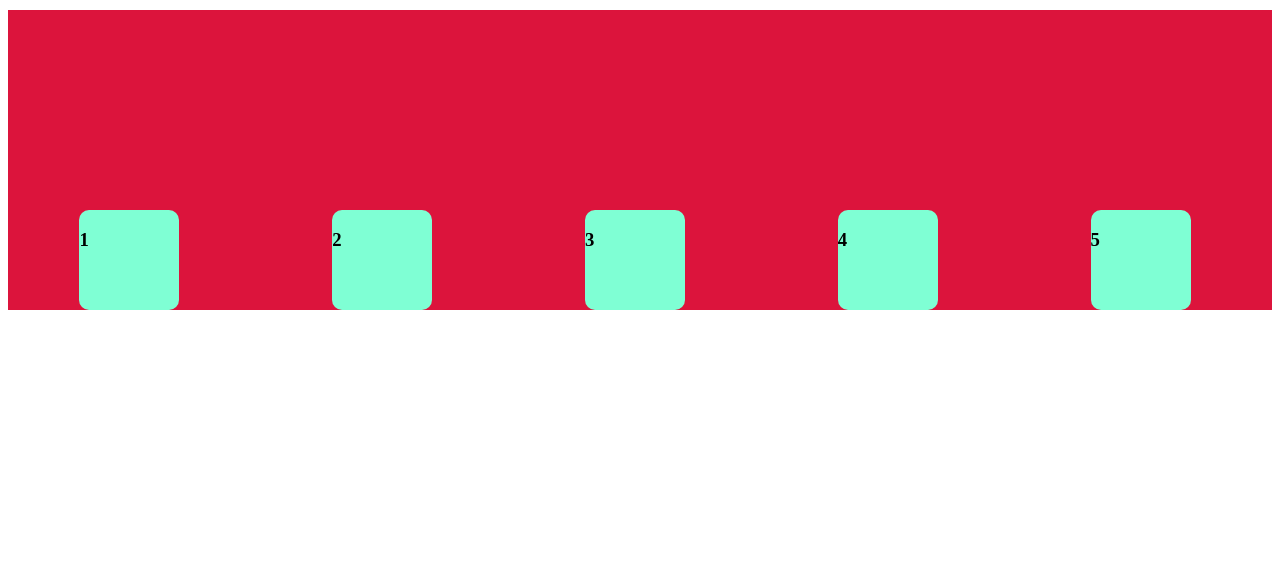
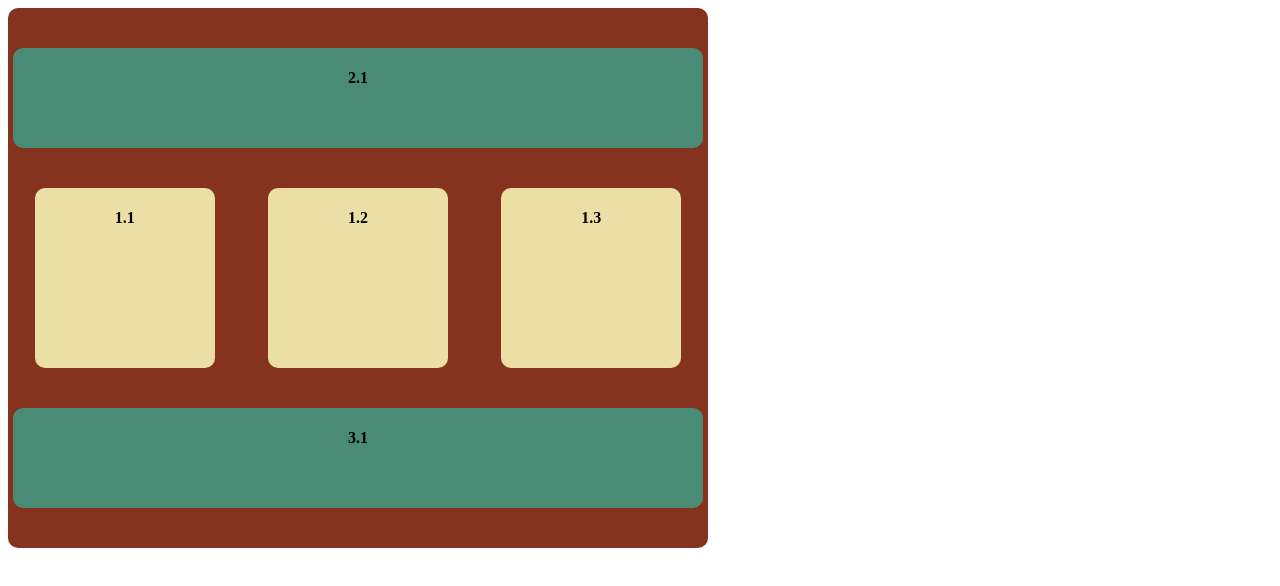
Before and after one commit to AlejandroCorralesChalarca/repo-remoto, a plain HTML site: page maquetacion/index.html in a window 1280 px wide. Drawn offline with Linux system fonts and the light colour scheme.

Commit message:
Complete mi trabajo de web con la imagen del grupo 1, le quite el wrap para que la imagen no se vea modificada por las dimensiones del monitor del profesor, e intente que tuviera el mayor sentido posible en apariencia con la imagen proporsionada. 31-08-2025

```diff
--- a/maquetacion/index.html
+++ b/maquetacion/index.html
@@ -10,19 +10,35 @@
     <div class="container-general">
 
         <div class="container-hijo">
-            <h3>1</h3>
+
+            <div class="container-primo">
+                <h4>2.1</h4>
+            </div>
+
         </div>
+
         <div class="container-hijo">
-            <h3>2</h3>
+
+            <div class="container-nieto">
+                <h4>1.1</h4>
+            </div>
+
+            <div class="container-nieto">
+                <h4>1.2</h4>
+            </div>
+
+            <div class="container-nieto">
+                <h4>1.3</h4>
+            </div>
+
         </div>
+
         <div class="container-hijo">
-            <h3>3</h3>
-        </div>
-        <div class="container-hijo">
-            <h3>4</h3>
-        </div>
-        <div class="container-hijo">
-            <h3>5</h3>
+
+            <div class="container-primo">
+                <h4>3.1</h4>
+            </div>
+
         </div>
 
     </div>
--- a/maquetacion/styles.css
+++ b/maquetacion/styles.css
@@ -1,21 +1,45 @@
 .container-general{
-    width: 100%;
-    height: 300px;
-    background-color: crimson;
-    margin-top: 10px;
+    width: 700px;
+    height: 540px;
+    background-color: #85331e;
+    border-radius: 10px;
     display: flex;           /* Activar Flexbox */
-    flex-direction: row; /* Dirección de los elementos (columna) */
-    flex-wrap: wrap;      /* Permitir que los elementos se envuelvan */
+    flex-direction: column; /* Dirección de los elementos (columna) */
     justify-content: center; /* Alineación horizontal */
     justify-content: space-around; /* Espacio entre elementos */
-    align-items: flex-end;     /* Alineación vertical */
+    align-items: center;     /* Alineación vertical */
 }
 
 .container-hijo{
-    width: 100px;
+    width: 100%;
+    height: 180px;
+    border-radius: 10px;
+    display: flex;           /* Activar Flexbox */
+    flex-direction: row; /* Dirección de los elementos (columna) */
+    justify-content: center; /* Alineación horizontal */
+    justify-content: space-around; /* Espacio entre elementos */
+    align-items: center;     /* Alineación vertical */
+}
+
+.container-nieto{
+    width: 180px;
+    height: 180px;
+    border-radius: 10px;
+    background-color: #ebdfa5;
+    display: flex;           /* Activar Flexbox */
+    margin-left: 5px;
+    margin-right: 5px;
+    justify-content: center; /* Espacio entre elementos */
+
+}
+
+.container-primo{
+    width: 100%;
     height: 100px;
-    background-color: aquamarine;
     border-radius: 10px;
-    margin-right: 10px;
-    justify-content: center;
+    background-color: #4a8b75;
+    display: flex;           /* Activar Flexbox */
+    margin-left: 5px;
+    margin-right: 5px;
+    justify-content: center; /* Espacio entre elementos */
 }
```
